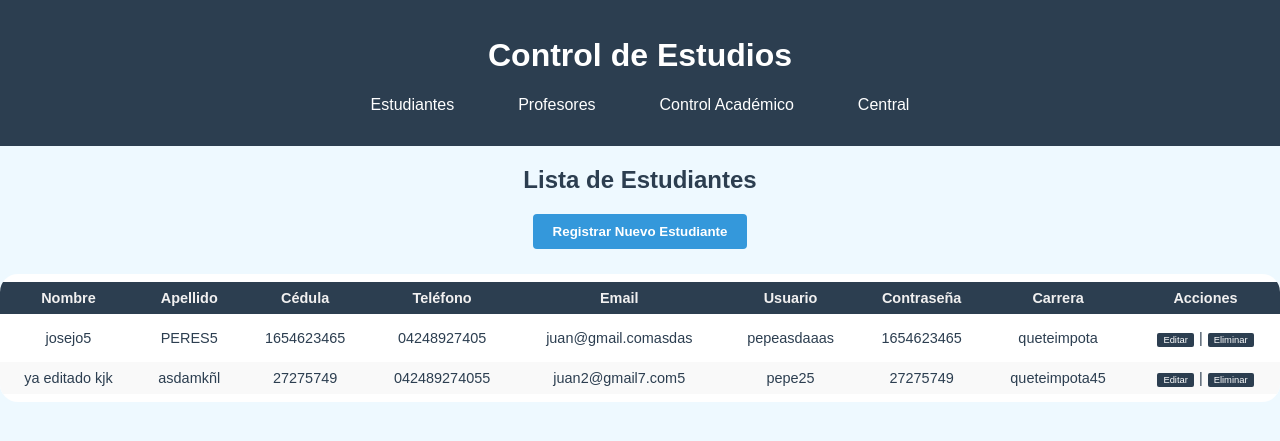
After one commit to Lerb123/Control-Estudio, a Flask app: page /estudiantes/ in a window 1280 px wide. The commit adds this page. Shown: the top 441 px of the page. Run offline with Flask 3, Linux system fonts and the light colour scheme.

Commit message:
cambios - importacion y crecion de modelos en central - creacion de modelos Persona - modificacion titulos en base.html -modifica tamplate en el blueprint de estudiantes -creacion de modelo estudiante , y pueba de modelo notas -creacion de  rutas de estudiantes a index,registrar, editar, elimnar -creacion de archivos html de crud estudiante, index, editar , registrar -modificacion de styles.css

```diff
--- a/modulos/central/templates/central/base.html
+++ b/modulos/central/templates/central/base.html
@@ -1,7 +1,7 @@
 <!DOCTYPE html>
 <html>
 <head>
-    <title>{% block title %}Control de Estudios{% endblock %}</title>
+    <title>{% block title %}Control de Estudios | {% endblock %}</title>
     <link rel="stylesheet" href="{{ url_for('static', filename='css/style.css') }}">
 </head>
 <body>
--- a/modulos/estudiantes/__init__.py
+++ b/modulos/estudiantes/__init__.py
@@ -1,5 +1,5 @@
 from flask import Blueprint
 
-bp = Blueprint('estudiantes', __name__)
+bp = Blueprint('estudiantes', __name__ , template_folder='templates')
 
 from modulos.estudiantes import routes
--- a/modulos/estudiantes/routes.py
+++ b/modulos/estudiantes/routes.py
@@ -1,6 +1,129 @@
-from flask import render_template
+from flask import render_template, redirect, url_for, flash, request
 from modulos.estudiantes import bp
+from modulos import db
+from modulos.estudiantes.models import Estudiante, Nota
+from datetime import datetime
 
 @bp.route('/')
 def index():
-    return render_template('estudiantes/index.html')
+    estudiantes = Estudiante.query.all()
+    return render_template('estudiantes/index.html', estudiantes = estudiantes)
+
+@bp.route('/registroEstudiantes',methods =['GET','POST'])
+def nuevo_estudiante():
+    if request.method == 'POST':
+        nombre = request.form['nombre']
+        apellido = request.form['apellido']
+        cedula = request.form['cedula']
+        if not cedula.isdigit() or len(cedula) < 8 :
+            flash('La cédula debe contener al menos 8 dígitos y solo números.', 'error')
+            return redirect(url_for('estudiantes.nuevo_estudiante'))
+        numero_telefono = request.form['telefono']
+        correo_electronico = request.form['correo']
+        usuario = request.form['usuario']
+        contrasenia = cedula
+        rol= 'estudiante'
+        carrera = request.form['carrera']
+        solvente=bool(request.form.get('solvente',False))
+
+        if Estudiante.query.filter_by(cedula=cedula).first():
+            flash('Ya existe un estudiante con esa cédula.', 'error')
+            return redirect(url_for('estudiantes.nuevo_estudiante'))
+        if Estudiante.query.filter_by(usuario=usuario).first():
+            flash('Ya existe un estudiante con ese nombre de usuario.', 'error')
+            return redirect(url_for('estudiantes.nuevo_estudiante'))
+        if Estudiante.query.filter_by(correo_electronico=correo_electronico).first():
+            flash('Ya existe un estudiante con ese correo electrónico.', 'error')
+            return redirect(url_for('estudiantes.nuevo_estudiante'))
+
+        estudiante = Estudiante(cedula,nombre,apellido,numero_telefono,correo_electronico,usuario,contrasenia,rol,carrera,solvente)
+
+        db.session.add(estudiante)
+        db.session.commit()
+
+        flash('Estudiate registrado exitosamente', 'success')
+        return redirect(url_for('estudiantes.index'))
+
+    estudiantes = Estudiante.query.all()
+    return render_template('estudiantes/registrar_estudiante.html', estudiantes=estudiantes)
+
+@bp.route('/editar/<cedula>', methods=['GET', 'POST'])
+def editar_estudiante(cedula):
+    estudiante = Estudiante.query.get_or_404(cedula)
+    if request.method == 'POST':
+        nueva_cedula = request.form['cedula']
+        nuevo_usuario = request.form['usuario']
+        nuevo_correo = request.form['correo']
+
+        # Verificar unicidad de cédula (si cambió)
+        if nueva_cedula != estudiante.cedula and Estudiante.query.filter_by(cedula=nueva_cedula).first():
+            flash('Ya existe un estudiante con esa cédula.', 'error')
+            return render_template('estudiantes/editar_estudiante.html', estudiante=estudiante)
+
+        # Verificar unicidad de usuario (excluyendo el actual)
+        usuario_existente = Estudiante.query.filter(
+            Estudiante.usuario == nuevo_usuario,
+            Estudiante.cedula != estudiante.cedula
+        ).first()
+        if usuario_existente:
+            flash('Ya existe un estudiante con ese nombre de usuario.', 'error')
+            return render_template('estudiantes/editar_estudiante.html', estudiante=estudiante)
+
+        # Verificar unicidad de correo (excluyendo el actual)
+        correo_existente = Estudiante.query.filter(
+            Estudiante.correo_electronico == nuevo_correo,
+            Estudiante.cedula != estudiante.cedula
+        ).first()
+        if correo_existente:
+            flash('Ya existe un estudiante con ese correo electrónico.', 'error')
+            return render_template('estudiantes/editar_estudiante.html', estudiante=estudiante)
+
+        # Si la cédula cambió, crear nuevo registro y borrar el anterior
+        if nueva_cedula != estudiante.cedula:
+            # Elimina primero el estudiante original y haz commit
+            db.session.delete(estudiante)
+            db.session.commit()
+            # Ahora crea el nuevo estudiante
+            nuevo_estudiante = Estudiante(
+                cedula=nueva_cedula,
+                nombre=request.form['nombre'],
+                apellido=request.form['apellido'],
+                numero_telefono=request.form['telefono'],
+                correo_electronico=nuevo_correo,
+                usuario=nuevo_usuario,
+                contrasenia=nueva_cedula,
+                rol='estudiante',
+                carrera=request.form['carrera'],
+                solvente=getattr(estudiante, 'solvente', True)
+            )
+            db.session.add(nuevo_estudiante)
+            db.session.commit()
+            flash('Estudiante actualizado exitosamente (cédula cambiada)', 'success')
+            return redirect(url_for('estudiantes.index'))
+
+        # Si la cédula no cambió, solo actualiza los campos
+        estudiante.nombre = request.form['nombre']
+        estudiante.apellido = request.form['apellido']
+        estudiante.numero_telefono = request.form['telefono']
+        estudiante.correo_electronico = nuevo_correo
+        estudiante.usuario = nuevo_usuario
+        estudiante.contrasenia = estudiante.cedula
+        estudiante.rol = 'estudiante'
+        estudiante.carrera = request.form['carrera']
+        db.session.commit()
+        flash('Estudiante actualizado exitosamente', 'success')
+        return redirect(url_for('estudiantes.index'))
+
+    return render_template('estudiantes/editar_estudiante.html', estudiante=estudiante)
+
+@bp.route('/elimnar/<cedula>')
+def eliminar_estudiante(cedula):
+    estudiante = Estudiante.query.get_or_404(cedula)
+    try:
+        db.session.delete(estudiante)
+        db.session.commit()
+        flash('Estudiante eliminado exitosamente', 'success')
+    except Exception as e:
+        db.session.rollback()
+        flash(f'Error al eliminar estudiante: {str(e)}', 'danger')
+    return render_template('estudiantes/index.html', estudiantes=Estudiante.query.all())
--- /dev/null
+++ b/modulos/estudiantes/templates/estudiantes/index.html
@@ -0,0 +1,65 @@
+{% extends "central/base.html" %}
+
+{% block title %} {{super ()}}
+Lista de Estudiantes
+{% endblock %}
+
+{% block content %}
+
+{% with messages = get_flashed_messages()%}
+
+    {% if messages %}
+        {% for message in messages %}
+            <div class="alert alert-info">
+                {{ message }}
+            </div>
+        {% endfor %}
+    {% endif %}
+{% endwith %}
+
+
+<h2 class="titulo-estudiantes">Lista de Estudiantes</h2>
+<a href="{{ url_for('estudiantes.nuevo_estudiante') }}">
+    <button type="button" class="btn-nuevo-estudiante">Registrar Nuevo Estudiante</button>
+</a>
+
+<div class="tabla-estudiantes-contenedor">
+    {% if estudiantes %}
+        <table class="tabla-estudiantes">
+            <thead>
+                <tr>
+                    <th>Nombre</th>
+                    <th>Apellido</th>
+                    <th>Cédula</th>
+                    <th>Teléfono</th>
+                    <th>Email</th>
+                    <th>Usuario</th>
+                    <th>Contraseña</th>
+                    <th>Carrera</th>
+                    <th>Acciones</th>
+                </tr>
+            </thead>
+            <tbody>
+                {% for estudiante in estudiantes %}
+                <tr>
+                    <td>{{ estudiante.nombre }}</td>
+                    <td>{{ estudiante.apellido }}</td>
+                    <td>{{ estudiante.cedula }}</td>
+                    <td>{{ estudiante.numero_telefono }}</td>
+                    <td>{{ estudiante.correo_electronico }}</td>
+                    <td>{{ estudiante.usuario }}</td>
+                    <td>{{ estudiante.contrasenia }}</td>
+                    <td>{{ estudiante.carrera }}</td>
+                    <td>
+                        <a href="{{ url_for('estudiantes.editar_estudiante', cedula=estudiante.cedula) }}" class="btn-accion editar">Editar</a> |
+                        <a href="{{ url_for('estudiantes.eliminar_estudiante', cedula=estudiante.cedula) }}" class="btn-accion eliminar">Eliminar</a>
+                    </td>
+                </tr>
+                {% endfor %}
+            </tbody>
+        </table>
+    {% else %}
+        <h2>No hay estudiantes registrados</h2>
+    {% endif %}
+</div>
+{% endblock %}
--- a/modulos/static/css/style.css
+++ b/modulos/static/css/style.css
@@ -3,7 +3,7 @@ body {
     font-family: Arial, sans-serif;
     margin: 0;
     padding: 0;
-    background-color: #f5f5f5;
+    background-color: #eef9ff;
 }
 
 header {
@@ -100,3 +100,181 @@ footer {
     bottom: 0;
     width: 100%;
 }
+
+/* Estudiante */
+.titulo-estudiantes {
+    text-align: center;
+    margin-top: 20px;
+    color: #2c3e50;
+}
+
+a{
+    text-decoration: none ;
+}
+
+.btn-nuevo-estudiante {
+    text-decoration: none;
+    display: block;
+    margin: 15px auto 25px auto;
+    padding: 10px 20px;
+    background-color: #3498db;
+    color: white;
+    border: none;
+    border-radius: 4px;
+    font-weight: bold;
+    cursor: pointer;
+    transition: background 0.2s;
+}
+.btn-nuevo-estudiante:hover {
+    background-color: #217dbb;
+}
+
+.tabla-estudiantes-contenedor {
+    overflow-x: auto;
+    margin: 0 auto;
+    max-width: 2000px;
+}
+
+.tabla-estudiantes {
+    width: 100%;
+    max-width: 1500;
+    margin: 0 auto 30px auto;
+    border-collapse: separate;
+    border-spacing: 0 8px;
+    border-radius: 18px;
+    margin-bottom: 30px;
+    background: #fff;
+    overflow: hidden;
+}
+
+.tabla-estudiantes th, .tabla-estudiantes td {
+    /*border: 1px solid #60686e;*/
+    padding: 8px 12px;
+    text-align: center;
+}
+
+.tabla-estudiantes,
+.tabla-estudiantes th,
+.tabla-estudiantes td {
+    font-family: Arial, sans-serif;
+    font-size: 0.95em;
+    color: #2c3e50;
+}
+
+.tabla-estudiantes th {
+    background-color: #2c3e50;
+    color: #f1f0f0;
+}
+
+.tabla-estudiantes tr:nth-child(even) {
+    background-color: #f9f9f9;
+}
+
+.btn-accion {
+    padding: 2px 6px;
+    border-radius: 2px;
+    text-decoration: none;
+    font-size: 0.65em;
+    margin: 0 1px;
+}
+
+.btn-accion.editar {
+    background: #2c3e50;
+    color: white;
+}
+.btn-accion.editar:hover {
+    background: #517294;
+}
+
+.btn-accion.eliminar {
+    background: #2c3e50;
+    color: white;
+}
+.btn-accion.eliminar:hover {
+    background: #517294;
+}
+
+/* Formulario de estudiante */
+.form-estudiante {
+    max-width: 500px;
+    margin: auto;
+    background: linear-gradient(135deg, #2c3e50 60%, #34495e 100%);
+    border-radius: 12px;
+    padding: 30px 20px;
+    box-shadow: 0 4px 16px rgba(44,62,80,0.15);
+}
+
+.form-row {
+    display: flex;
+    gap: 10px;
+    margin-bottom: 10px;
+    flex-wrap: wrap;
+}
+
+.form-col {
+    flex: 1;
+    min-width: 150px;
+}
+
+.form-estudiante label {
+    display: block;
+    margin-bottom: 4px;
+    font-weight: 500;
+    color: #2c3e50;
+}
+
+.form-estudiante label,
+.form-estudiante input {
+    color: #f1f1f1;
+}
+
+.form-estudiante input {
+    background: #e0e0e0;
+    color: #2c3e50;
+    border: 2px solid #34495e;   /* borde más oscuro */
+    border-radius: 4px;
+    padding: 7px 10px;
+    font-size: 1em;
+    box-sizing: border-box;
+}
+
+.form-estudiante input::placeholder {
+    color: #34495e;  /* placeholder más oscuro */
+    opacity: 1;      /* asegura que el color se vea igual en todos los navegadores */
+}
+
+.btn-form-estudiante {
+    width: 100%;
+    padding: 10px 0;
+    background-color: #3498db;
+    color: white;
+    border: none;
+    border-radius: 4px;
+    font-weight: bold;
+    cursor: pointer;
+    transition: background 0.2s;
+    margin-top: 10px;
+}
+
+.btn-form-estudiante:hover {
+    background-color: #217dbb;
+}
+
+.form-row.correo-row {
+    display: flex;
+    flex-direction: column;
+
+}
+
+.form-row.correo-row input[type="email"] {
+    width: 95%;
+    max-width: 100%;
+}
+
+/* Responsive para móviles */
+@media (max-width: 600px) {
+    .form-row {
+        flex-direction: column;
+        gap: 0;
+    }
+}
```
Also changed, not shown: modulos/__init__.py (+8 -0 lines), modulos/central/models.py (added, +33 -0 lines), modulos/estudiantes/models.py (added, +45 -0 lines), modulos/estudiantes/templates/estudiantes/editar_estudiante.html (added, +57 -0 lines), modulos/estudiantes/templates/estudiantes/registrar_estudiante.html (added, +55 -0 lines).
